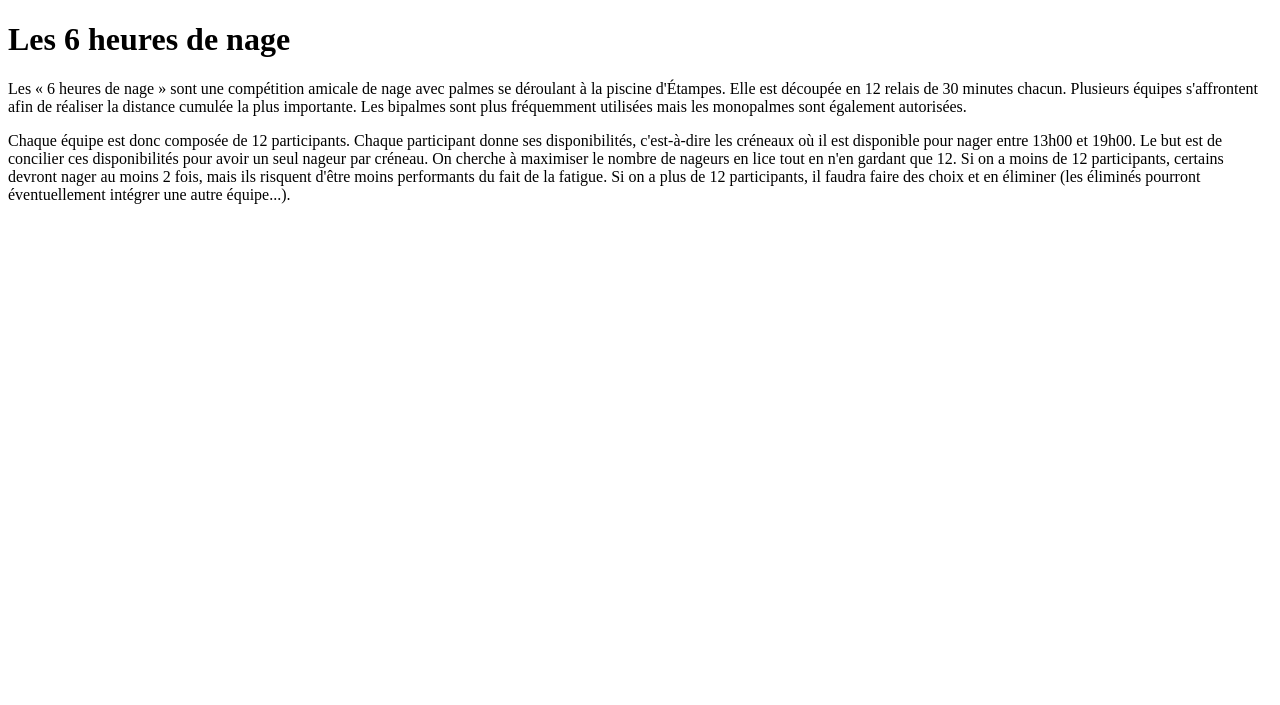
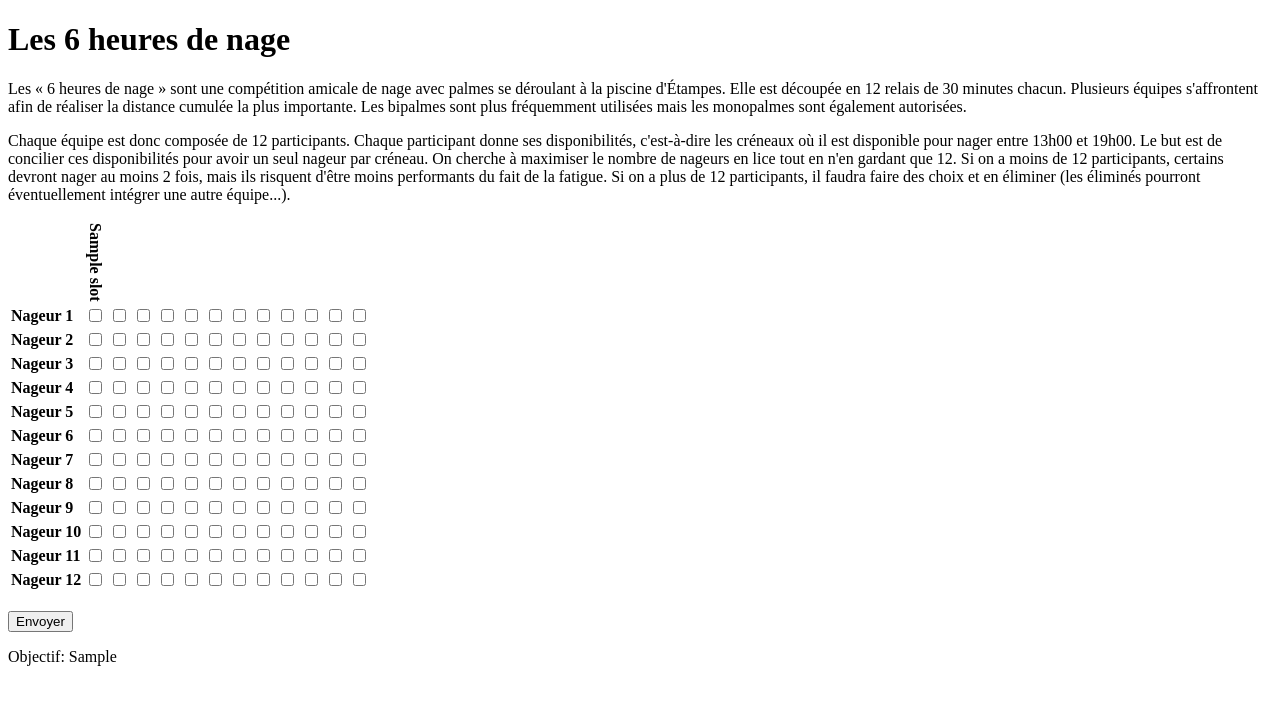
Before and after one commit to orthose/schedule_solver, a Flask app: template schedule_solver/templates/index.html in a window 1280 px wide. Shown: the top 705 px of the page. Run offline with Flask 3, Linux system fonts and the light colour scheme; the template is opened without the code that fills it: most values are stand-ins (such as "Sample title", 1, 10 or a date in 2020).

Commit message:
Interface web simple pour entrer les disponibilités de chaque nageur

```diff
--- a/schedule_solver/ScheduleSolver.py
+++ b/schedule_solver/ScheduleSolver.py
@@ -75,6 +75,7 @@ class ScheduleSolver(LpProblem):
 
         # Si x[i,j] == 1 alors le nageur i est inscrit au créneau j
         x = LpVariable.dicts("x", free_swims_slots, cat=LpBinary)
+        self.variables_swim_slot = x
 
         # Fonction objectif : on cherche à maximiser le nombre de créneaux alloués
         self += (
--- a/schedule_solver/app.py
+++ b/schedule_solver/app.py
@@ -1,7 +1,29 @@
-from flask import Flask, render_template
+from schedule_solver import ScheduleSolver
+from flask import Flask, request, render_template
 
 app = Flask(__name__)
 
-@app.route('/')
+
+@app.route("/", methods=["GET", "POST"])
 def index():
-    return render_template("index.html")
+    objective_value = 0
+    affected_slots = set()
+    if request.method == "POST":
+        free_slots = [
+            tuple(int(i) for i in k.split("_")[1:]) for k in request.form.keys()
+        ]
+        print(free_slots)
+        ss = ScheduleSolver(free_slots)
+        ss.solve()
+        print(ss.status)
+        objective_value = ss.objective.value()
+        affected_slots = {
+            k for k, v in ss.variables_swim_slot.items() if v.roundedValue() == 1
+        }
+    slots_hours = [sl for j in range(13, 19) for sl in [f"{j}h00", f"{j}h30"]]
+    return render_template(
+        "index.html",
+        slots_hours=slots_hours,
+        objective_value=objective_value,
+        affected_slots=affected_slots,
+    )
--- a/schedule_solver/templates/index.html
+++ b/schedule_solver/templates/index.html
@@ -3,7 +3,7 @@
 <head>
     <meta charset="UTF-8">
     <meta name="viewport" content="width=device-width, initial-scale=1">
-    <title>Simple Schedule Solver</title>
+    <title>Schedule Solver</title>
 </head>
 <body>
    <h1>Les 6 heures de nage</h1>
@@ -21,5 +21,25 @@
     nager au moins 2 fois, mais ils risquent d'être moins performants du fait de la
     fatigue. Si on a plus de 12 participants, il faudra faire des choix et en éliminer
     (les éliminés pourront éventuellement intégrer une autre équipe...).</p>
+
+    <form method="post">
+        <table>
+        <tr>
+            <th></th>
+            {% for slot in slots_hours %}
+                <th style="writing-mode: vertical-lr;">{{ slot }}</th>
+            {% endfor %}
+        </tr>
+        {% for i in range(12) %}
+            <tr><th style="text-align: left;">{{ 'Nageur {}'.format(i+1) }}</th>
+            {% for j in range(12) %}
+                <td><input name="{{ 'slot_{}_{}'.format(i, j) }}" type="checkbox"
+                    {{ "checked" if (i, j) in affected_slots }}></td>
+            {% endfor %}</tr>
+        {% endfor %}
+        </table><br>
+        <input type="submit" value="Envoyer">
+        <p>Objectif: {{ objective_value }}</p>
+    </form>
 </body>
 </html>
```
